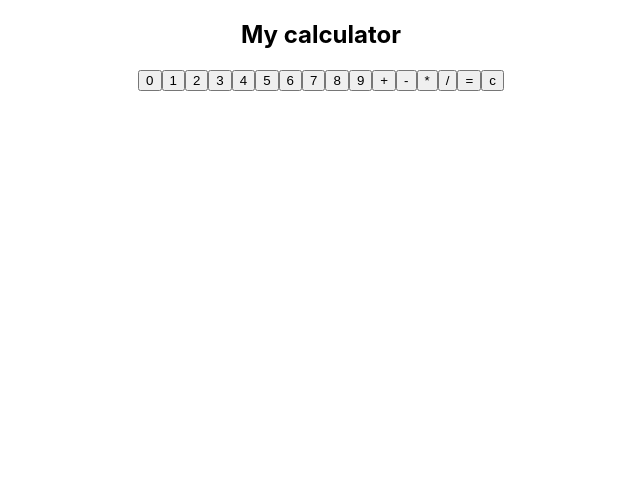
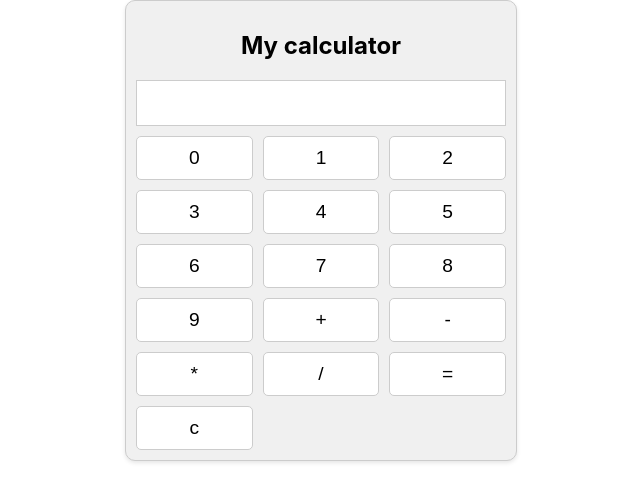
Before and after one commit to doquendob/react-calculator, a React (Create React App) app: page / in a window 1280 px wide. Shown: the top 502 px of the page, without its empty margins (319-959 px from the left). Built offline with nearby package versions, Linux system fonts and the light colour scheme.

Commit message:
Adding the conditionals to call the different functions and adjusting the onDisplayChange function and the styles as well for the calculator container digit panel and each button'

```diff
--- /dev/null
+++ b/src/Calculator.css
@@ -0,0 +1,44 @@
+.calculator {
+    max-width: 370px;
+    margin: 0 auto;
+    background-color: #f0f0f0;
+    border: 1px solid #ccc;
+    border-radius: 10px;
+    padding: 10px;
+    box-shadow: 0 2px 4px rgba(0, 0, 0, 0.1);
+}
+
+.output {
+    background-color: #fff;
+    border: 1px solid #ccc;
+    padding: 10px;
+    text-align: right;
+    font-size: 1.5em;
+    margin-bottom: 10px;
+}
+
+.buttons {
+    display: grid;
+    grid-template-columns: repeat(3, 1fr);
+    gap: 10px;
+}
+
+button {
+    font-size: 1.2em;
+    padding: 10px;
+    border: 1px solid #ccc;
+    border-radius: 5px;
+    background-color: #fff;
+    cursor: pointer;
+}
+
+button:hover {
+    background-color: #f0f0f0;
+}
+
+button.digit-0, button.digit-1, button.digit-2, button.digit-3, button.digit-4,
+button.digit-5, button.digit-6, button.digit-7, button.digit-8, button.digit-9,
+button.digit-plus, button.digit-minus, button.digit-mult, button.digit-div,
+button.digit-eq, button.digit-er{
+    grid-column: span 1;
+}
--- a/src/Calculator.jsx
+++ b/src/Calculator.jsx
@@ -1,5 +1,6 @@
 import React, {useState} from 'react';
 import Digits from './Digits';
+import './Calculator.css';
 
 function Calculator(props) {
     const [displayValue, setDisplayValue] = useState('');
@@ -23,7 +24,7 @@ function Calculator(props) {
              <p>{displayValue}</p>
            </div>
            <div id='digits-panel'>
-             <Digits onChange={handleDisplayChange}/>
+             <Digits onDisplayChange={handleDisplayChange}/>
            </div>
         </div>
     );
--- a/src/Digits.jsx
+++ b/src/Digits.jsx
@@ -1,4 +1,5 @@
 import React, {useState} from 'react';
+import './Calculator.css';
 
 const Digits = ({onDisplayChange}) => {
     const [displayDigit, setDisplayDigit] = useState('');
```
